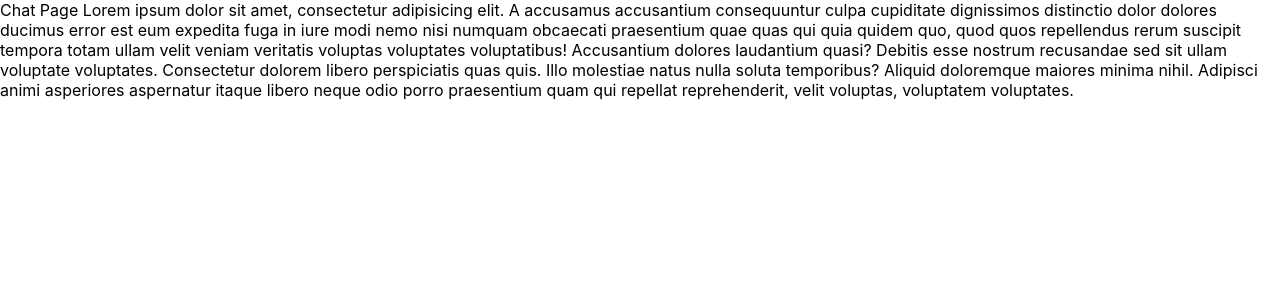
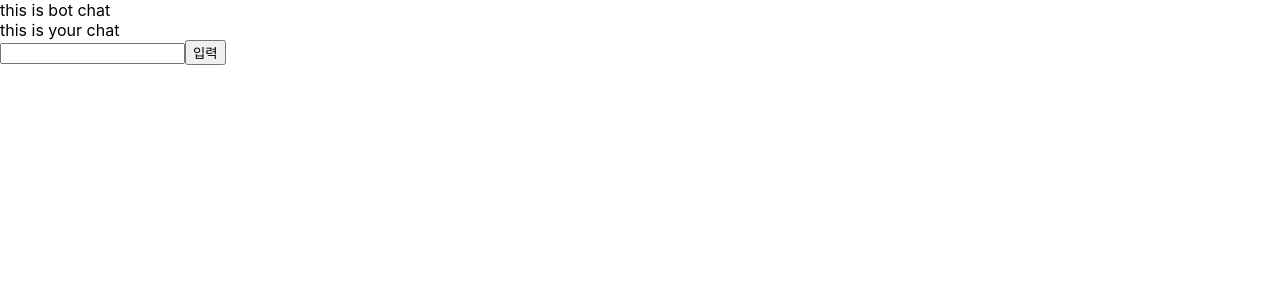
Before and after one commit to IBM-Call-for-Code-2020/front-end, a React (Create React App) app: page /chat in a window 1280 px wide. Shown: the top 300 px of the page. Built offline with nearby package versions, Linux system fonts and the light colour scheme.

Commit message:
:tada: init chat page

```diff
--- /dev/null
+++ b/src/component/chat/form/Cards.jsx
@@ -0,0 +1 @@
+// TODO : CARD FEATURE IS WIP
--- a/src/page/chat/index.jsx
+++ b/src/page/chat/index.jsx
@@ -3,17 +3,14 @@ import React from 'react'
 function ChatPage() {
   return (
     <div>
-      Chat Page Lorem ipsum dolor sit amet, consectetur adipisicing elit. A
-      accusamus accusantium consequuntur culpa cupiditate dignissimos distinctio
-      dolor dolores ducimus error est eum expedita fuga in iure modi nemo nisi
-      numquam obcaecati praesentium quae quas qui quia quidem quo, quod quos
-      repellendus rerum suscipit tempora totam ullam velit veniam veritatis
-      voluptas voluptates voluptatibus! Accusantium dolores laudantium quasi?
-      Debitis esse nostrum recusandae sed sit ullam voluptate voluptates.
-      Consectetur dolorem libero perspiciatis quas quis. Illo molestiae natus
-      nulla soluta temporibus? Aliquid doloremque maiores minima nihil. Adipisci
-      animi asperiores aspernatur itaque libero neque odio porro praesentium
-      quam qui repellat reprehenderit, velit voluptas, voluptatem voluptates.
+      <div>this is bot chat</div>
+
+      <div>this is your chat</div>
+
+      <form>
+        <input type="text" />
+        <button>입력</button>
+      </form>
     </div>
   )
 }
```
Also changed, not shown: src/component/chat/chat/Bot.jsx (added), src/component/chat/chat/User.jsx (added), src/component/chat/form/Button.jsx (added), src/component/chat/form/Input.jsx (added), src/container/chat/Chats.jsx (added), src/container/chat/Form.jsx (added), 1 other file (tests, documents, lock files or other folders).
